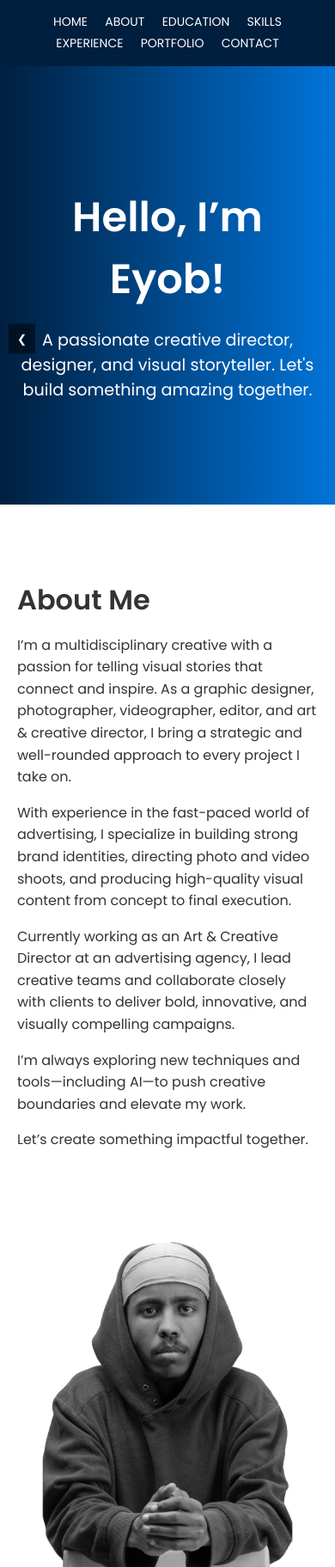
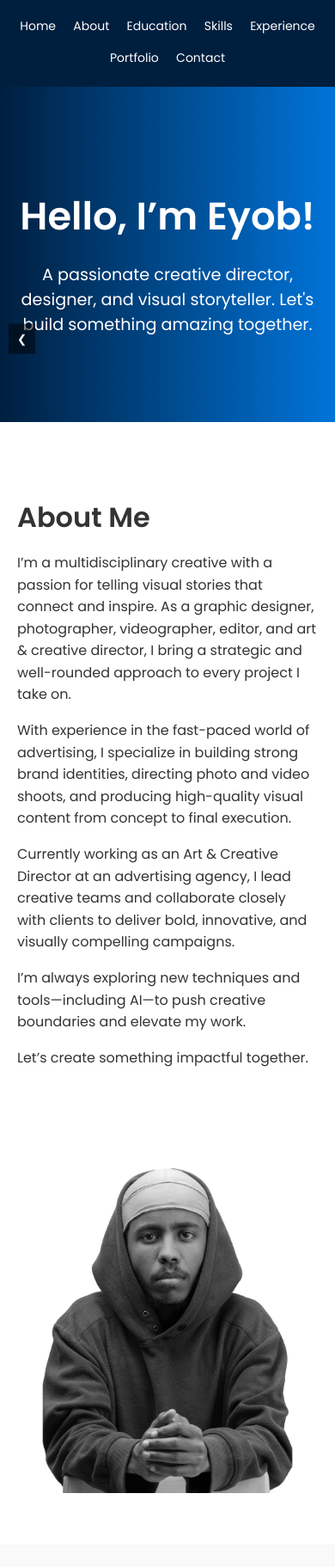
Before and after one commit to eyob021/Eyobsolomon21, a plain HTML site: page index.html in a window 390 px wide. Shown: the part 28-1851 px from the top of the page at 86% size. Drawn offline with Linux system fonts and the light colour scheme.

Commit message:
Update style.css

```diff
--- a/style.css
+++ b/style.css
@@ -1,18 +1,19 @@
-/* Global Styles */
+/* === Base Styles === */
 body {
-  background: linear-gradient(to right, #001f3f, #0074D9);
-  font-family: 'Poppins', sans-serif;
   margin: 0;
   padding: 0;
+  font-family: 'Poppins', sans-serif;
+  background: linear-gradient(to right, #001f3f, #0074D9);
   color: #fff;
 }
 
 img {
   max-width: 100%;
   height: auto;
+  display: block;
 }
 
-/* Navbar */
+/* === Navbar === */
 nav {
   background-color: #001f3f;
   padding: 15px;
@@ -24,25 +25,25 @@ nav {
 
 nav a {
   color: white;
-  margin: 0 15px;
+  margin: 0 10px;
   text-decoration: none;
   font-weight: 500;
   font-size: 16px;
-  text-transform: uppercase;
+  display: inline-block;
 }
 
 nav a:hover {
   color: #00cfff;
 }
 
-/* Hero Section */
+/* === Hero === */
 #hero {
   text-align: center;
-  padding: 100px 20px;
+  padding: 80px 20px;
 }
 
 #hero h1 {
-  font-size: 3rem;
+  font-size: 2.8rem;
   margin-bottom: 20px;
 }
 
@@ -50,7 +51,7 @@ nav a:hover {
   font-size: 1.2rem;
 }
 
-/* About Section */
+/* === About Section === */
 #about {
   background-color: #fff;
   color: #333;
@@ -61,19 +62,15 @@ nav a:hover {
   display: flex;
   flex-wrap: wrap;
   justify-content: space-between;
-  gap: 30px;
-  align-items: center;
+  gap: 20px;
   max-width: 1200px;
   margin: auto;
+  align-items: center;
 }
 
 .about-content .text,
 .about-content .image {
   flex: 1 1 45%;
-}
-
-.about-content .image img {
-  border-radius: 10px;
 }
 
 .text h2 {
@@ -86,7 +83,7 @@ nav a:hover {
   line-height: 1.6;
 }
 
-/* Education Section */
+/* === Education === */
 #education {
   background-color: #f9f9f9;
   color: #333;
@@ -108,11 +105,11 @@ nav a:hover {
   color: #333;
   padding: 20px;
   border-radius: 10px;
-  box-shadow: 0 4px 8px rgba(0,0,0,0.1);
   flex: 1 1 30%;
+  box-shadow: 0 4px 8px rgba(0, 0, 0, 0.1);
 }
 
-/* Skills */
+/* === Skills === */
 #skills {
   background-color: #0074D9;
   color: white;
@@ -130,7 +127,7 @@ nav a:hover {
   font-size: 1.1rem;
 }
 
-/* Experience Section */
+/* === Experience === */
 #experience {
   background-color: #f9f9f9;
   color: #333;
@@ -153,10 +150,10 @@ nav a:hover {
   padding: 20px;
   border-radius: 10px;
   flex: 1 1 45%;
-  box-shadow: 0 4px 8px rgba(0,0,0,0.1);
+  box-shadow: 0 4px 8px rgba(0, 0, 0, 0.1);
 }
 
-/* Works (Slider) Section */
+/* === Works (Slider) === */
 #works {
   background-color: #fff;
   color: #333;
@@ -202,7 +199,7 @@ nav a:hover {
   right: 10px;
 }
 
-/* Contact */
+/* === Contact === */
 #contact {
   background-color: #001f3f;
   color: white;
@@ -210,7 +207,7 @@ nav a:hover {
   text-align: center;
 }
 
-/* Footer */
+/* === Footer === */
 footer {
   background-color: #001f3f;
   text-align: center;
@@ -228,7 +225,7 @@ footer .social-icons a:hover {
   color: #00cfff;
 }
 
-/* Responsive Fixes */
+/* === Mobile Responsive Fixes === */
 @media (max-width: 600px) {
   nav a {
     font-size: 14px;
@@ -245,4 +242,20 @@ footer .social-icons a:hover {
   .slider img {
     width: 90vw;
   }
+
+  .about-content {
+    gap: 40px;
+  }
+
+  h1 {
+    font-size: 2rem;
+  }
+
+  h2 {
+    font-size: 1.5rem;
+  }
+
+  p {
+    font-size: 0.95rem;
+  }
 }
```
